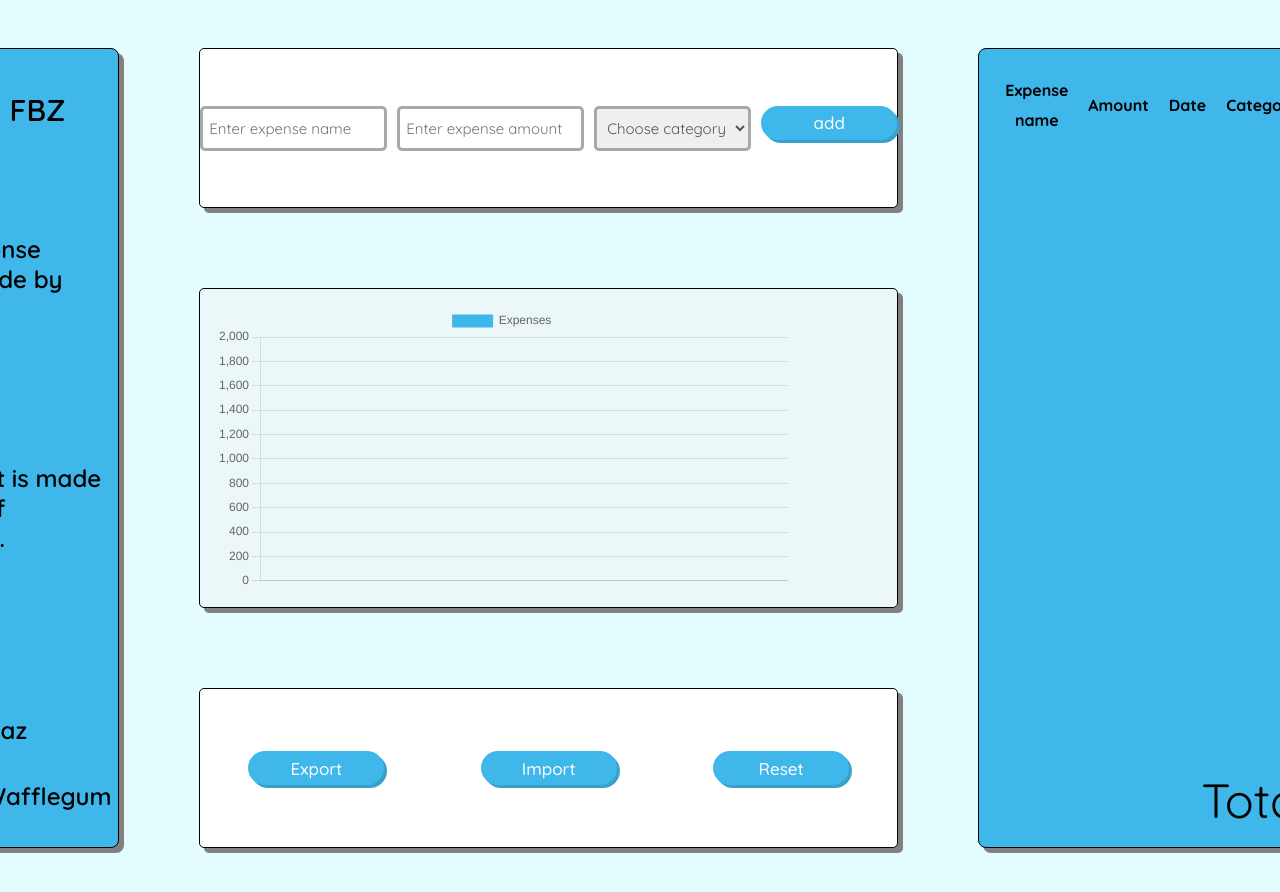
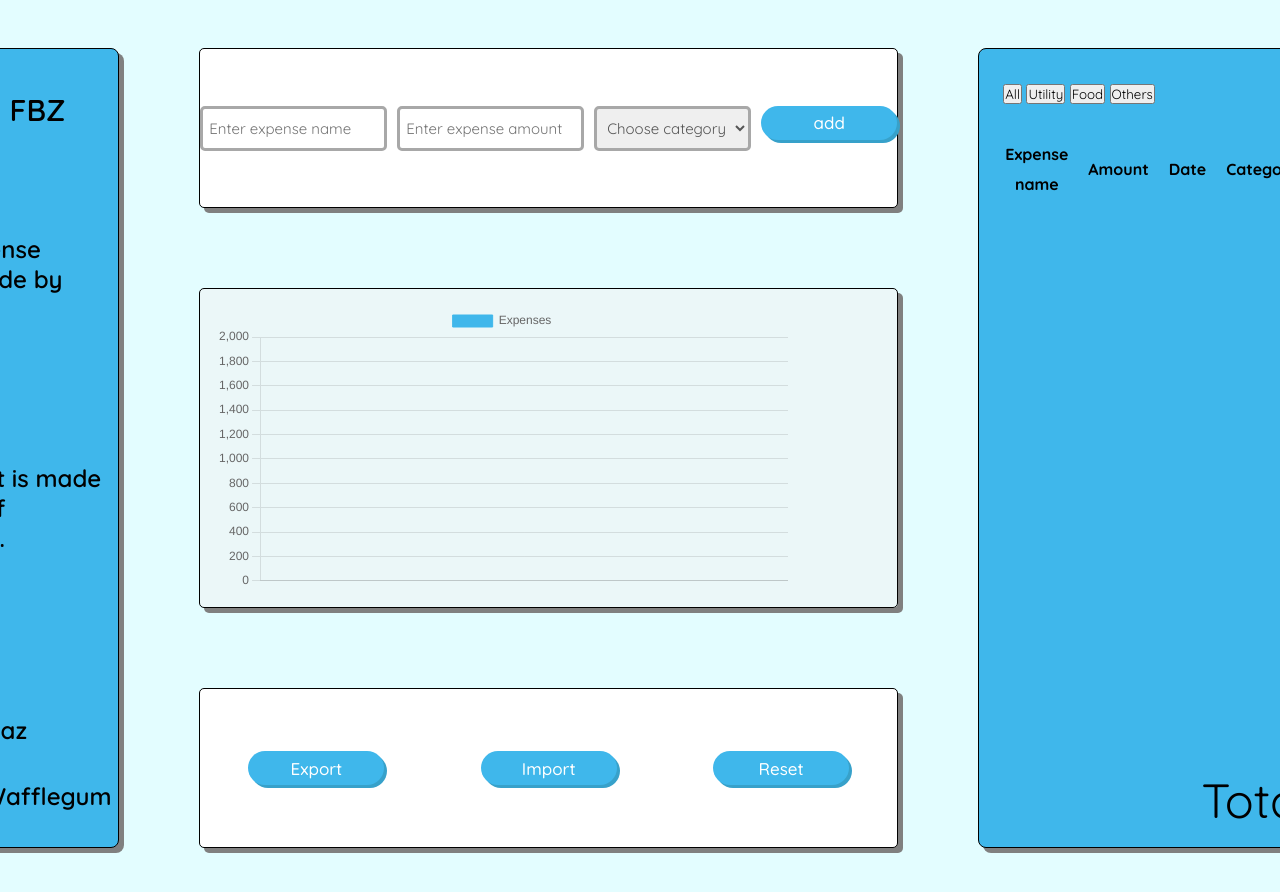
Before and after one commit to HazPD/Expense-Tracker, a plain HTML site: page index.html in a window 1280 px wide. Shown: the top 892 px of the page. Drawn offline with nearby package versions, Linux system fonts and the light colour scheme.

Commit message:
Added filter buttons for table

```diff
--- a/index.html
+++ b/index.html
@@ -6,6 +6,7 @@
     <link rel="stylesheet" href="style.css">
     <link rel="shortcut icon" href="https://img.icons8.com/?size=100&id=JcnJH7n6PdCt&format=png&color=000000" type="image/x-icon">
     <script src="https://cdn.jsdelivr.net/npm/chart.js"></script>
+    <script src="https://ajax.googleapis.com/ajax/libs/jquery/2.1.1/jquery.min.js"></script>
     <title>FBZ</title>
 </head>
 <body>
@@ -61,7 +62,7 @@
                             <option value ="" id="firstOption" disabled selected hidden>Choose category</option>
                             <option value="Utility">Utility</option>
                             <option value="Food">Food</option>
-                            <option value="Wants">Wants</option>
+                            <option value="Others">Others</option>
                         </select>
                     </div>
                     <button type="submit"> add </button>
@@ -80,18 +81,18 @@
         </div>
 
         <div class="output-UI">
-            <!--
+
             <div class="filter">
                 <form id="filterForm">
-                <select id="filterCategory">
-                    <option value ="" id="firstFilter" disabled selected hidden>Choose category</option>
-                    <option>Utility</option>
-                    <option>Food</option>
-                    <option>Wants</option>
-                </select>
+                    <div id="filterButton">
+                        <button type="button" data-filter="All" id="All">All</button>
+                        <button type="button" data-filter="Utility" id="otherButton">Utility</button>
+                        <button type="button" data-filter="Food" id="otherButton">Food</button>
+                        <button type="button" data-filter="Others" id="otherButton">Others</button>
+                    </div>
                 </form>
             </div>
-            -->
+
 
             <div class="table">
                 <table cellpadding="2">
```
